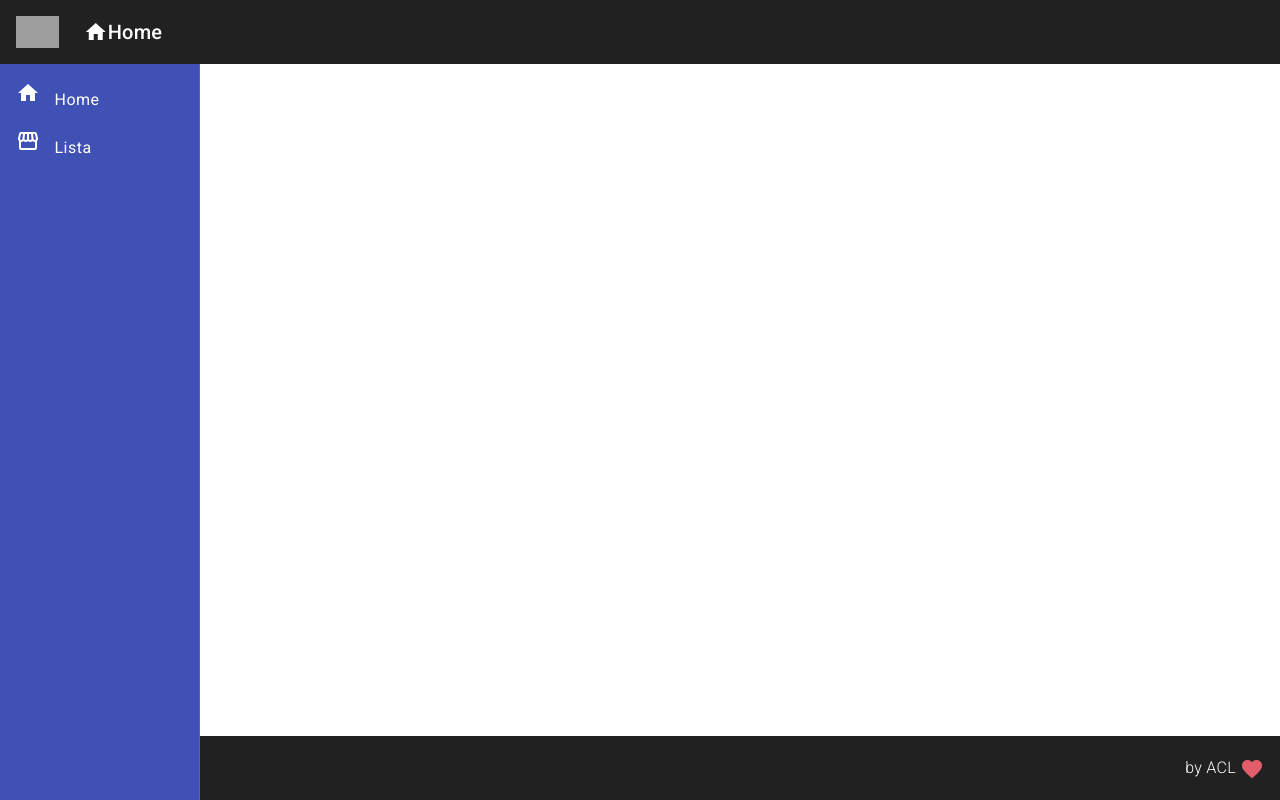
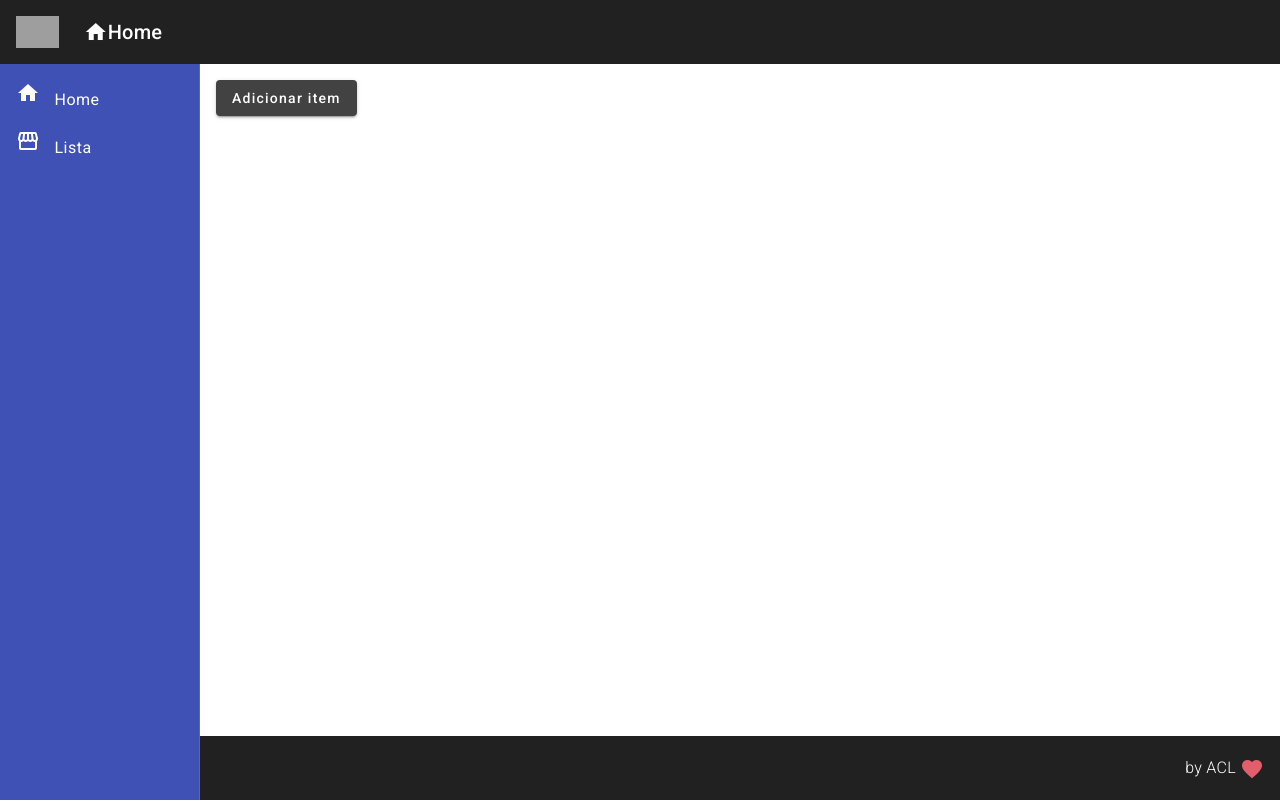
Before and after one commit to alancalumby/listacompras, an Angular app in the folder frontend/: page /listaCompras in a window 1280 px wide. Built offline with nearby package versions, Linux system fonts and the light colour scheme; grey boxes are pictures that could not be loaded.

Commit message:
Added navigate functionality

```diff
--- a/frontend/src/app/app.module.ts
+++ b/frontend/src/app/app.module.ts
@@ -11,7 +11,8 @@
 import { MatSidenavModule } from '@angular/material/sidenav'
 import { MatListModule } from '@angular/material/list';
 import { HomeComponent } from './views/home/home.component'
-import {MatCardModule} from '@angular/material/card';
+import { MatCardModule } from '@angular/material/card';
+import { MatButtonModule } from '@angular/material/button';
 import { ListaComprasComponent } from './views/lista-compras/lista-compras.component';
 import { ListaComprasAddComponent } from './components/listaCompras/lista-compras-add/lista-compras-add.component'
 
@@ -32,7 +33,8 @@
     MatToolbarModule,
     MatListModule,
     MatSidenavModule,
-    MatCardModule
+    MatCardModule,
+    MatButtonModule,
   ],
   providers: [],
   bootstrap: [AppComponent]
--- a/frontend/src/app/components/listaCompras/lista-compras-add/lista-compras-add.component.html
+++ b/frontend/src/app/components/listaCompras/lista-compras-add/lista-compras-add.component.html
@@ -1 +1 @@
-<p>lista-compras-add works!</p>
+<p>funciona add</p>
--- a/frontend/src/app/components/listaCompras/lista-compras-add/lista-compras-add.component.ts
+++ b/frontend/src/app/components/listaCompras/lista-compras-add/lista-compras-add.component.ts
@@ -7,4 +7,5 @@
 })
 export class ListaComprasAddComponent {
 
+
 }
--- a/frontend/src/app/views/lista-compras/lista-compras.component.html
+++ b/frontend/src/app/views/lista-compras/lista-compras.component.html
@@ -1 +1,3 @@
-<p>lista-compras works!</p>
+<button mat-raised-button (click)="navigateToListaComprasAdd()">
+    Adicionar item
+</button>
--- a/frontend/src/app/views/lista-compras/lista-compras.component.ts
+++ b/frontend/src/app/views/lista-compras/lista-compras.component.ts
@@ -1,4 +1,5 @@
 import { Component } from '@angular/core';
+import { Router } from '@angular/router'
 
 @Component({
   selector: 'app-lista-compras',
@@ -7,4 +8,9 @@
 })
 export class ListaComprasComponent {
 
+  constructor (private router: Router) {}
+
+  navigateToListaComprasAdd(): void{
+    this.router.navigate(['/listaCompras/add'])
+  }
 }
```
